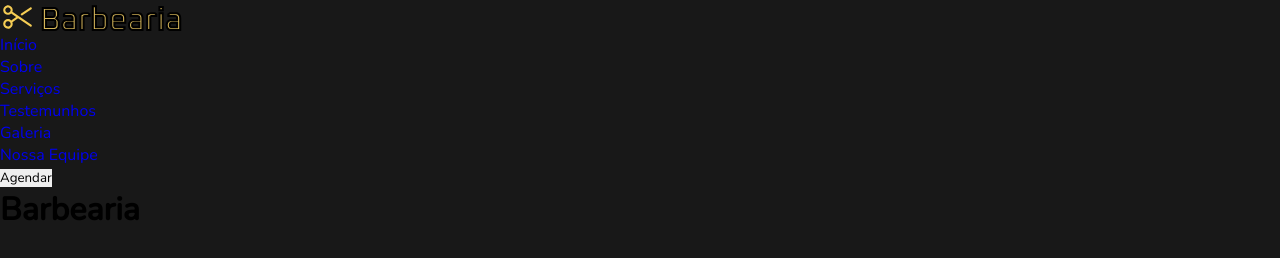
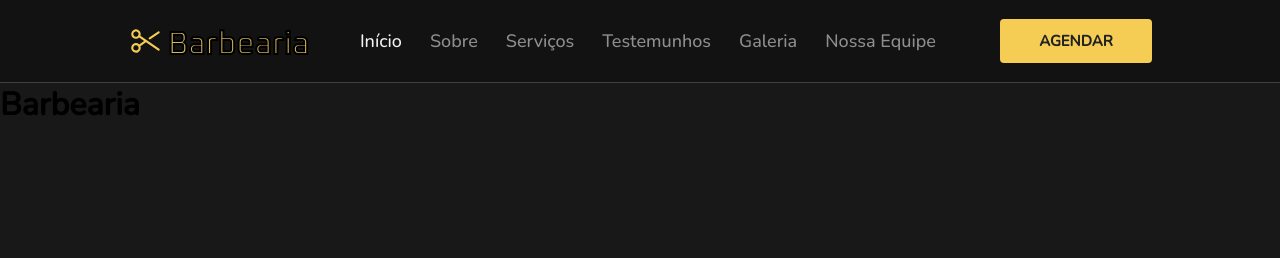
Before and after one commit to nangazaki/landing-barbearia, a website built with Vite: page index.html in a window 1280 px wide. Built offline with nearby package versions, Linux system fonts and the light colour scheme.

Commit message:
:construction: header

```diff
--- /dev/null
+++ b/assets/sass/_header.scss
@@ -0,0 +1,56 @@
+@use "mixins";
+
+header {
+  @include mixins.flex;
+  @include mixins.container;
+  flex-direction: row;
+  justify-content: space-between;
+  background-color: #121212;
+  border-bottom: 1px solid rgba(255, 255, 255, 0.2);
+
+  nav {
+    @include mixins.flex;
+
+    img {
+        cursor: pointer;
+    }
+
+    ul {
+      @include mixins.flex;
+      width: 644px;
+      margin-left: 50px;
+      column-gap: 28px;
+
+      .active {
+        color: $white-color;
+      }
+
+      li a {
+        color: $gray-color;
+        font-style: normal;
+        font-weight: 500;
+        font-size: 18px;
+        line-height: 22px;
+        transition: all 0.25s ease-in-out;
+
+        &:hover {
+          color: $white-color;
+        }
+      }
+    }
+  }
+
+  button {
+    background-color: $primary;
+    color: $gray-color-darken;
+    width: 152px;
+    height: 44px;
+    border-radius: 4px;
+    font-style: normal;
+    font-weight: 600;
+    font-size: 15px;
+    line-height: 22px;
+    text-transform: uppercase;
+    cursor: pointer;
+  }
+}
--- a/assets/styles/_variables.scss
+++ b/assets/sass/_mixins.scss
@@ -1,45 +1,12 @@
-/******* GOOGLE FONTS *******/
-@import url('https://fonts.googleapis.com/css2?family=Montserrat:wght@400;500;600;700&family=Nunito:wght@300;400;500&display=swap');
 
+@mixin flex {
+  display: flex;
+  align-items: center;
+}
 
-/******* VARIAVEIS *******/
-
-// Colors
-$primary: #F5CD54;
-$primary-darken: #D4B559;
-
-$bg-default: #181818;
-$bg-segondary: #EDE8D5;
-
-$white-color: #F2F2F2;
-$black-cokor: #000000;
-$gray-color: #8E8E8E;
-$gray-color-darken: #222222;
-$base-card: #202020;
-$border-title: #504A36;
-
-
-// Fonts
-$font-title: "Montserrat";
-$font-body: "Nunito";
-
-
-// Fonts Sizes
-$title-xl: 3rem;
-$title-l: 2rem;
-$title-m: 1.5rem;
-$title-s: 1.2rem;
-$text-l: 1.25rem;
-$text-m: 1rem;
-$text-s: 0.875rem;
-$text-sm: 0.75rem;
-
-
-// Containers
-$container-xl: 1440px;
-$container-l: 1140px;
-$container-m: 960px;
-$container-s: 540px;
+@mixin container {
+  padding: 1.5% 10%;
+}
 
 
 // Mixin of media-queries
--- a/assets/styles/_reset.scss
+++ b/assets/sass/_reset.scss
@@ -25,7 +25,7 @@ body {
 
 ::-webkit-scrollbar-thumb {
   background-color: $primary;
-  border-radius: 6px;
+  border-radius: 5px;
 }
 
 ul,
--- /dev/null
+++ b/assets/sass/_variables.scss
@@ -0,0 +1,42 @@
+/******* GOOGLE FONTS *******/
+@import url('https://fonts.googleapis.com/css2?family=Montserrat:wght@400;500;600;700&family=Nunito:wght@300;400;500&display=swap');
+
+
+/******* VARIAVEIS *******/
+
+// Colors
+$primary: #F5CD54;
+$primary-darken: #D4B559;
+
+$bg-default: #181818;
+$bg-segondary: #EDE8D5;
+
+$white-color: #F2F2F2;
+$black-color: #000000;
+$gray-color: #8E8E8E;
+$gray-color-darken: #222222;
+$base-card: #202020;
+$border-title: #504A36;
+
+
+// Fonts
+$font-title: "Montserrat";
+$font-body: "Nunito";
+
+
+// Fonts Sizes
+$title-xl: 3rem;
+$title-l: 2rem;
+$title-m: 1.5rem;
+$title-s: 1.2rem;
+$text-l: 1.25rem;
+$text-m: 1rem;
+$text-s: 0.875rem;
+$text-sm: 0.75rem;
+
+
+// Containers
+$container-xl: 1440px;
+$container-l: 1140px;
+$container-m: 960px;
+$container-s: 540px;
--- /dev/null
+++ b/assets/sass/style.scss
@@ -0,0 +1,2 @@
+@import "./variables", "./mixins", "./reset", "./header", "./hero", "./aboutus",
+  "./services", "./whitness", "./galery", "./team", "./location";
--- a/assets/styles/style.scss
+++ /dev/null
@@ -1,2 +0,0 @@
-@import "./variables", "./reset", "./header", "./hero", "./aboutus",
-  "./services", "./whitness", "./galery", "./team", "./location";
--- a/index.html
+++ b/index.html
@@ -4,18 +4,22 @@
     <meta charset="UTF-8" />
     <meta name="viewport" content="width=device-width, initial-scale=1.0" />
     <title>Landing Barbearia</title>
-    <link rel="shortcut icon" href="./assets/img/scissors.svg" type="image/x-icon">
-    <link rel="stylesheet" href="./assets/styles/style.scss" />
+    <link
+      rel="shortcut icon"
+      href="./assets/img/scissors.svg"
+      type="image/x-icon"
+    />
+    <link rel="stylesheet" href="./assets/css/style.css" />
   </head>
+
   <body>
     <header>
-      <div>
+      <nav>
         <div>
-        <img src="./assets/img/logo.svg" alt="Logotipo Barbearia">
-      </div>
-      <nav>
+          <img src="./assets/img/logo.svg" alt="Logotipo Barbearia" />
+        </div>
         <ul>
-          <li><a href="#">Início</a></li>
+          <li><a href="#" class="active">Início</a></li>
           <li><a href="#">Sobre</a></li>
           <li><a href="#">Serviços</a></li>
           <li><a href="#">Testemunhos</a></li>
@@ -23,11 +27,9 @@
           <li><a href="#">Nossa Equipe</a></li>
         </ul>
       </nav>
-      </div>
       <div>
         <button>Agendar</button>
       </div>
-
     </header>
     <main>
       <h1>Barbearia</h1>
```
Also changed, not shown: assets/css/style.css (added), assets/sass/_aboutus.scss (added), assets/sass/_base.scss (renamed from assets/styles/_base.scss), assets/sass/_galery.scss (added), assets/sass/_hero.scss (added), assets/sass/_location.scss (added), assets/sass/_services.scss (added), assets/sass/_team.scss (added), assets/sass/_whitness.scss (added), assets/styles/_whitness.scss (deleted), 1 other file.
